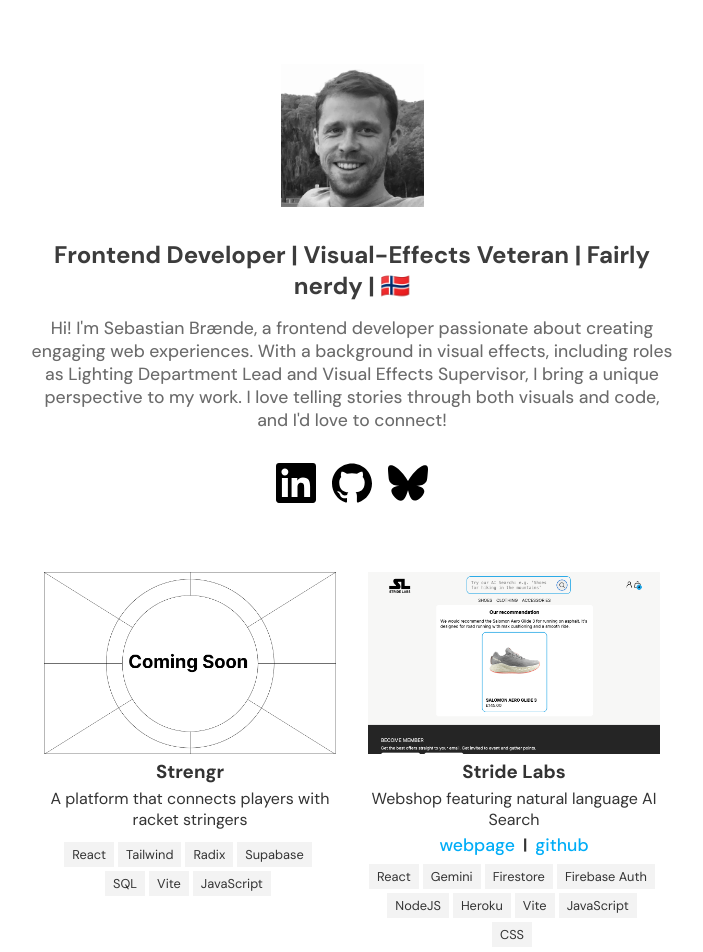
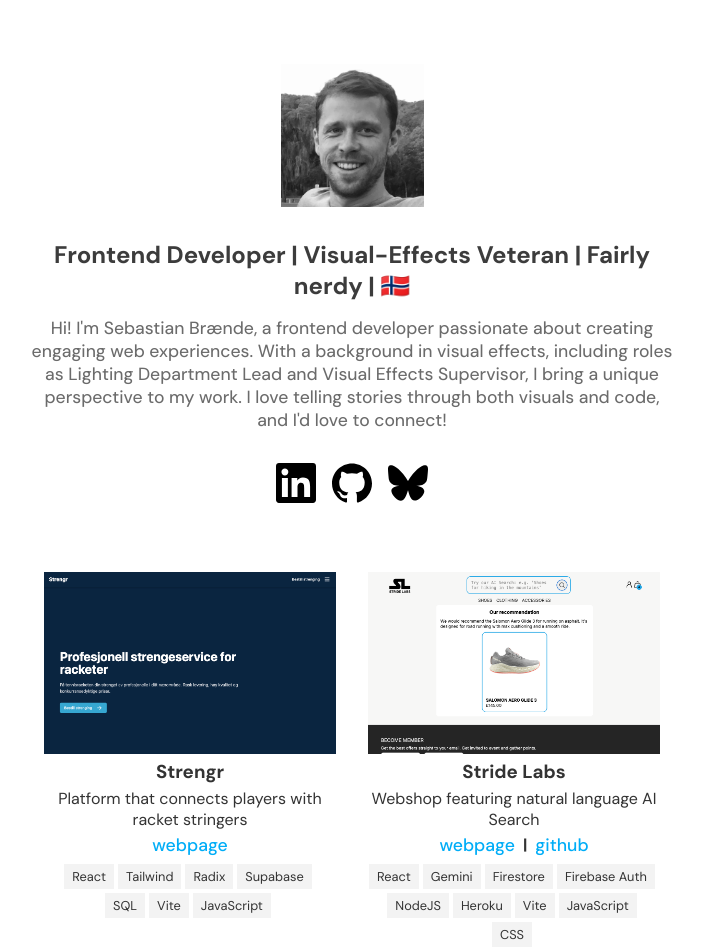
Before and after one commit to sbraende/portfolio, a React (Vite) app: page / in a window 1280 px wide. Shown: the top 952 px of the page, without its empty margins (288-991 px from the left). Built offline with nearby package versions, Linux system fonts and the light colour scheme.

Commit message:
chore: Add image to stringr project

```diff
--- a/src/components/Card/Card.jsx
+++ b/src/components/Card/Card.jsx
@@ -19,18 +19,17 @@ const Card = ({ webpage }) => {
           <div className="card__links-container">
             {webpage.url && (
               <>
-                {" "}
                 <a href={webpage.url} target="_blank">
                   webpage
                 </a>
-                <p>
-                  <b>|</b>
-                </p>
               </>
             )}
 
             {webpage.githubUrl && (
               <>
+                <p>
+                  <b>|</b>
+                </p>
                 <a href={webpage.githubUrl} target="_blank">
                   github
                 </a>
--- a/src/data/portfolioData.js
+++ b/src/data/portfolioData.js
@@ -2,11 +2,10 @@ const portfolioData = [
   {
     id: "strengr",
     title: "Strengr",
-    description: "A platform that connects players with racket stringers",
-    url: "",
+    description: "Platform that connects players with racket stringers",
+    url: "https://www.strengr.no/",
     githubUrl: "",
-    thumbnail:
-      "/assets/images/blogposts/temp-graphics/temp-graphics-thumbnail.png",
+    thumbnail: "/assets/images/blogposts/strengr/strengr-thumbnail.png",
     tags: [
       "React",
       "Tailwind",
```
Also changed, not shown: public/assets/images/blogposts/strengr/strengr-thumbnail.png (added).
